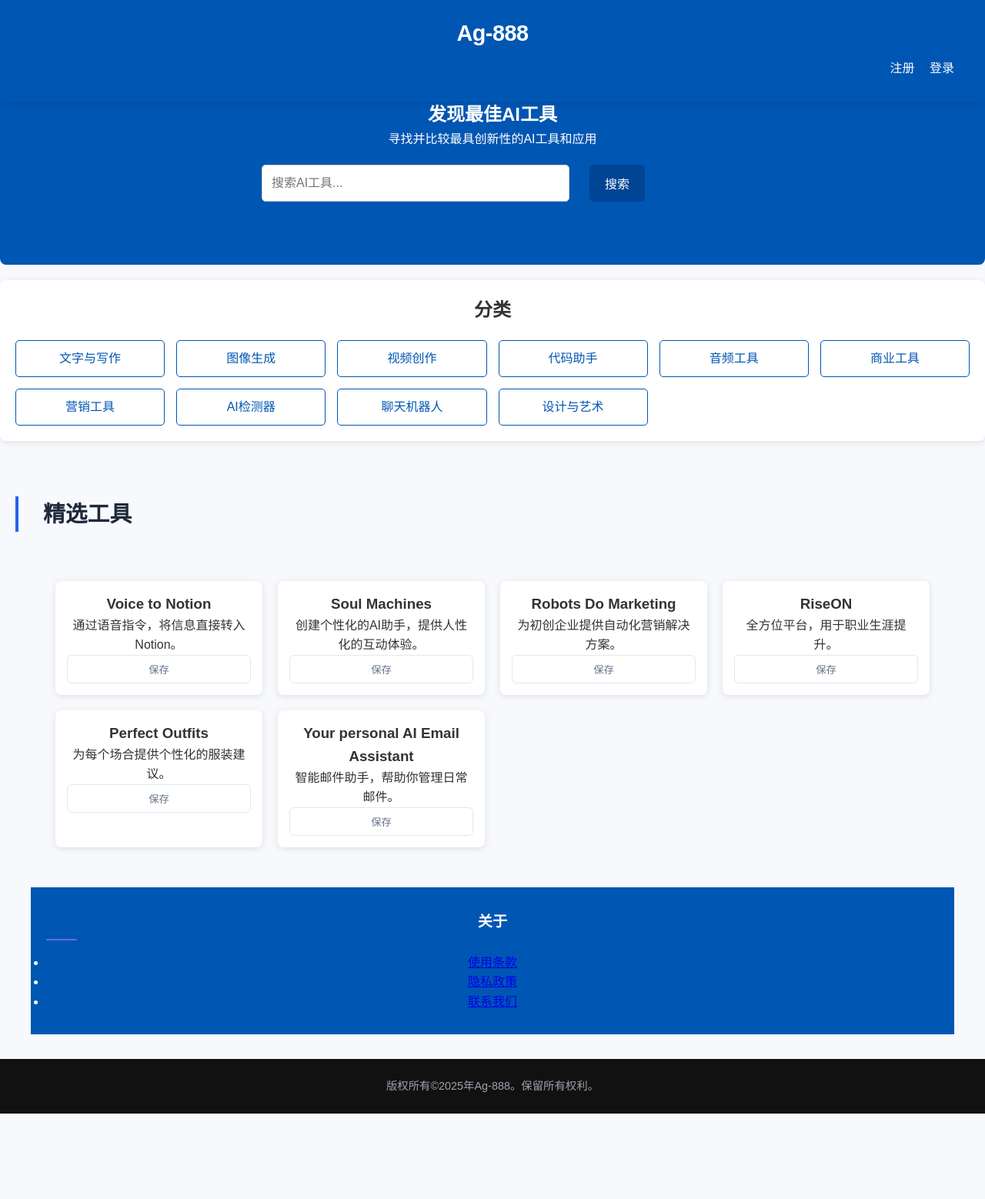
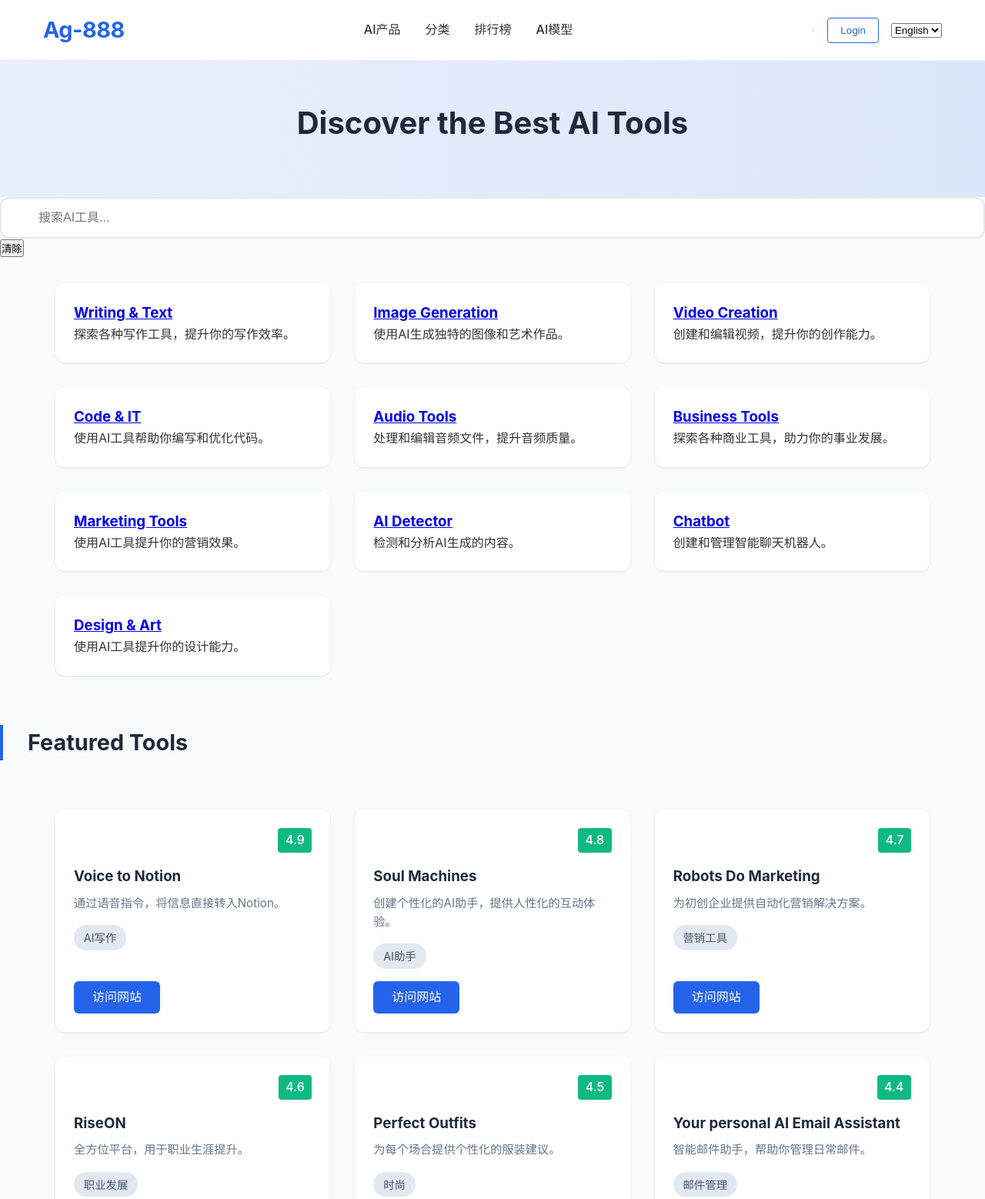
Before and after one commit to cai1141/1141cai.github.io, a plain HTML site: page index.html in a window 1280 px wide. Shown: the top 1558 px of the page at 77% size. Before the commit the page ends 1447 px from the top, so only its background shows below. Drawn offline with Linux system fonts and the light colour scheme.

Commit message:
Update index.html

```diff
--- a/index.html
+++ b/index.html
@@ -6,203 +6,195 @@
     <title data-i18n="page.title">AI工具导航 - Ag-888</title>
     <link rel="stylesheet" href="styles/main.css">
     <link rel="stylesheet" href="styles/responsive.css">
-    <style>
-        body {
-            font-family: Arial, sans-serif;
-            margin: 0;
-            padding: 0;
-            background-color: #f7f9fc; /* 更柔和的背景色 */
-            color: #333; /* 深色文本 */
-        }
-        .main-header {
-            background-color: #0056b3; /* 深蓝色 */
-            padding: 20px;
-            text-align: center;
-            box-shadow: 0 2px 10px rgba(0, 0, 0, 0.1);
-        }
-        .main-header h1 {
-            color: white;
-            margin: 0;
-        }
-        .auth-links {
-            text-align: right;
-            margin: 10px 20px;
-        }
-        .auth-links a {
-            color: #ffffff; /* 白色 */
-            margin-left: 15px;
-            text-decoration: none;
-        }
-        .hero-section {
-            text-align: center;
-            padding: 50px 20px;
-            background-color: #0056b3; /* 深蓝色 */
-            color: white;
-            margin-bottom: 20px;
-            border-radius: 8px;
-        }
-        .search-container {
-            margin-top: 20px;
-        }
-        .search-input {
-            padding: 12px;
-            width: 400px; /* 增加搜索栏宽度 */
-            border: 1px solid #ccc;
-            border-radius: 5px;
-            transition: border 0.3s;
-        }
-        .search-input:focus {
-            border-color: #004494;
-            outline: none;
-        }
-        .search-button {
-            padding: 12px 20px;
-            background-color: #004494; /* 更深的蓝色 */
-            color: white;
-            border: none;
-            border-radius: 5px;
-            cursor: pointer;
-            margin-left: 10px;
-            transition: background 0.3s;
-        }
-        .search-button:hover {
-            background-color: #003366; /* 更深的蓝色 */
-        }
-        .categories {
-            padding: 20px;
-            background-color: #ffffff; /* 白色背景 */
-            border-radius: 8px;
-            box-shadow: 0 2px 10px rgba(0, 0, 0, 0.1);
-            margin: 20px 0;
-        }
-        .categories h2 {
-            text-align: center;
-            margin-bottom: 20px;
-        }
-        .categories ul {
-            list-style: none;
-            padding: 0;
-            display: grid;
-            grid-template-columns: repeat(auto-fill, minmax(180px, 1fr));
-            gap: 15px;
-        }
-        .categories a {
-            text-decoration: none;
-            color: #0056b3; /* 深蓝色 */
-            padding: 10px;
-            border: 1px solid #0056b3;
-            border-radius: 5px;
-            display: block;
-            text-align: center;
-            transition: background 0.3s, color 0.3s;
-        }
-        .categories a:hover {
-            color: white;
-            background-color: #0056b3; /* 深蓝色 */
-        }
-        .featured-section {
-            padding: 20px;
-        }
-        .tools-grid {
-            display: grid;
-            grid-template-columns: repeat(auto-fill, minmax(220px, 1fr)); /* 增加卡片宽度 */
-            gap: 20px; /* 增加卡片间距 */
-        }
-        .tool-card {
-            background-color: #ffffff; /* 白色背景 */
-            border-radius: 8px;
-            box-shadow: 0 2px 10px rgba(0, 0, 0, 0.1);
-            padding: 15px;
-            text-align: center;
-            transition: transform 0.3s;
-        }
-        .tool-card:hover {
-            transform: translateY(-5px);
-        }
-        .footer-container {
-            background-color: #0056b3; /* 深蓝色 */
-            color: white;
-            padding: 20px;
-            text-align: center;
-        }
-        .footer-section {
-            margin: 10px 0;
-        }
-    </style>
 </head>
 <body>
     <header class="main-header">
+        <div class="header-container">
+            <div class="logo">
                 <h1 class="logo-text">Ag-888</h1>
-        <div class="auth-links">
-            <a href="register.html">注册</a>
-            <a href="login.html">登录</a>
+            </div>
+            <nav class="main-nav">
+                <ul>
+                    <li><a href="index.html">AI产品</a></li>
+                    <li class="has-dropdown">
+                        <a href="#">分类</a>
+                        <div class="dropdown-menu">
+                            <a href="categories/writing.html" data-i18n="categories.writing">文字与写作</a>
+                            <a href="categories/image.html" data-i18n="categories.image">图像</a>
+                            <a href="categories/video.html" data-i18n="categories.video">视频</a>
+                            <a href="categories/code.html" data-i18n="categories.code">代码&IT</a>
+                            <a href="categories/audio.html" data-i18n="categories.audio">音频</a>
+                            <a href="categories/business.html" data-i18n="categories.business">商业</a>
+                            <a href="categories/marketing.html" data-i18n="categories.marketing">营销</a>
+                            <a href="categories/detector.html" data-i18n="categories.detector">AI检测器</a>
+                            <a href="categories/chatbot.html" data-i18n="categories.chatbot">聊天机器人</a>
+                            <a href="categories/design.html" data-i18n="categories.design">设计与艺术</a>
+                        </div>
+                    </li>
+                    <li><a href="#">排行榜</a></li>
+                    <li><a href="#">AI模型</a></li>
+                </ul>
+            </nav>
+            <div class="user-actions">
+                <button class="btn-register" data-i18n="actions.register">注册</button>
+                <button class="btn-login" data-i18n="actions.login">登录</button>
+                <select class="language-selector" onchange="changeLanguage(this.value)">
+                    <option value="zh">中文</option>
+                    <option value="en">English</option>
+                </select>
+            </div>
         </div>
     </header>
 
     <main>
-        <section class="hero-section">
+        <section class="category-header">
             <h1 data-i18n="hero.title">发现最佳AI工具</h1>
             <p data-i18n="hero.description">寻找并比较最具创新性的AI工具和应用</p>
-            <div class="search-container">
-                <input
-                    type="text"
-                    class="search-input"
-                    data-i18n="search.placeholder"
-                    placeholder="搜索AI工具..."
-                    autocomplete="off"
-                >
-                <button class="search-button" data-i18n="actions.search">搜索</button>
-            </div>
+        </section>
+
+        <section class="search-section">
+            <input type="text" class="search-input" placeholder="搜索AI工具..." />
+            <button class="clear-button">清除</button>
         </section>
 
         <section class="categories">
             <h2 data-i18n="categories.title">分类</h2>
-            <ul id="category-list">
-                <li><a href="categories/writing.html" data-i18n="categories.writing">文字与写作</a></li>
-                <li><a href="categories/image.html" data-i18n="categories.image">图像生成</a></li>
-                <li><a href="categories/video.html" data-i18n="categories.video">视频创作</a></li>
-                <li><a href="categories/code.html" data-i18n="categories.code">代码助手</a></li>
-                <li><a href="categories/audio.html" data-i18n="categories.audio">音频工具</a></li>
-                <li><a href="categories/business.html" data-i18n="categories.business">商业工具</a></li>
-                <li><a href="categories/marketing.html" data-i18n="categories.marketing">营销工具</a></li>
-                <li><a href="categories/detector.html" data-i18n="categories.detector">AI检测器</a></li>
-                <li><a href="categories/chatbot.html" data-i18n="categories.chatbot">聊天机器人</a></li>
-                <li><a href="categories/design.html" data-i18n="categories.design">设计与艺术</a></li>
-            </ul>
+            <div class="tools-grid">
+                <div class="tool-card">
+                    <h3><a href="categories/writing.html" data-i18n="categories.writing">文字与写作</a></h3>
+                    <p>探索各种写作工具，提升你的写作效率。</p>
+                </div>
+                <div class="tool-card">
+                    <h3><a href="categories/image.html" data-i18n="categories.image">图像生成</a></h3>
+                    <p>使用AI生成独特的图像和艺术作品。</p>
+                </div>
+                <div class="tool-card">
+                    <h3><a href="categories/video.html" data-i18n="categories.video">视频创作</a></h3>
+                    <p>创建和编辑视频，提升你的创作能力。</p>
+                </div>
+                <div class="tool-card">
+                    <h3><a href="categories/code.html" data-i18n="categories.code">代码助手</a></h3>
+                    <p>使用AI工具帮助你编写和优化代码。</p>
+                </div>
+                <div class="tool-card">
+                    <h3><a href="categories/audio.html" data-i18n="categories.audio">音频工具</a></h3>
+                    <p>处理和编辑音频文件，提升音频质量。</p>
+                </div>
+                <div class="tool-card">
+                    <h3><a href="categories/business.html" data-i18n="categories.business">商业工具</a></h3>
+                    <p>探索各种商业工具，助力你的事业发展。</p>
+                </div>
+                <div class="tool-card">
+                    <h3><a href="categories/marketing.html" data-i18n="categories.marketing">营销工具</a></h3>
+                    <p>使用AI工具提升你的营销效果。</p>
+                </div>
+                <div class="tool-card">
+                    <h3><a href="categories/detector.html" data-i18n="categories.detector">AI检测器</a></h3>
+                    <p>检测和分析AI生成的内容。</p>
+                </div>
+                <div class="tool-card">
+                    <h3><a href="categories/chatbot.html" data-i18n="categories.chatbot">聊天机器人</a></h3>
+                    <p>创建和管理智能聊天机器人。</p>
+                </div>
+                <div class="tool-card">
+                    <h3><a href="categories/design.html" data-i18n="categories.design">设计与艺术</a></h3>
+                    <p>使用AI工具提升你的设计能力。</p>
+                </div>
+            </div>
         </section>
 
         <section class="featured-section">
             <h2 class="section-title" data-i18n="sections.featured">精选工具</h2>
             <div class="tools-grid">
                 <div class="tool-card">
+                    <div class="tool-header">
+                        <div class="tool-rating">4.9</div>
+                    </div>
+                    <div class="tool-content">
                         <h3>Voice to Notion</h3>
                         <p>通过语音指令，将信息直接转入Notion。</p>
-                    <button class="btn-save">保存</button>
+                        <div class="tool-tags">
+                            <span class="tag">AI写作</span>
+                        </div>
+                    </div>
+                    <div class="tool-footer">
+                        <a href="https://www.notion.so" target="_blank" class="btn-visit">访问网站</a>
+                    </div>
                 </div>
                 <div class="tool-card">
+                    <div class="tool-header">
+                        <div class="tool-rating">4.8</div>
+                    </div>
+                    <div class="tool-content">
                         <h3>Soul Machines</h3>
                         <p>创建个性化的AI助手，提供人性化的互动体验。</p>
-                    <button class="btn-save">保存</button>
+                        <div class="tool-tags">
+                            <span class="tag">AI助手</span>
+                        </div>
+                    </div>
+                    <div class="tool-footer">
+                        <a href="https://soulmachines.com" target="_blank" class="btn-visit">访问网站</a>
+                    </div>
                 </div>
                 <div class="tool-card">
+                    <div class="tool-header">
+                        <div class="tool-rating">4.7</div>
+                    </div>
+                    <div class="tool-content">
                         <h3>Robots Do Marketing</h3>
                         <p>为初创企业提供自动化营销解决方案。</p>
-                    <button class="btn-save">保存</button>
+                        <div class="tool-tags">
+                            <span class="tag">营销工具</span>
+                        </div>
+                    </div>
+                    <div class="tool-footer">
+                        <a href="https://robotsdomarketing.com" target="_blank" class="btn-visit">访问网站</a>
+                    </div>
                 </div>
                 <div class="tool-card">
+                    <div class="tool-header">
+                        <div class="tool-rating">4.6</div>
+                    </div>
+                    <div class="tool-content">
                         <h3>RiseON</h3>
                         <p>全方位平台，用于职业生涯提升。</p>
-                    <button class="btn-save">保存</button>
+                        <div class="tool-tags">
+                            <span class="tag">职业发展</span>
+                        </div>
+                    </div>
+                    <div class="tool-footer">
+                        <a href="https://riseon.com" target="_blank" class="btn-visit">访问网站</a>
+                    </div>
                 </div>
                 <div class="tool-card">
+                    <div class="tool-header">
+                        <div class="tool-rating">4.5</div>
+                    </div>
+                    <div class="tool-content">
                         <h3>Perfect Outfits</h3>
                         <p>为每个场合提供个性化的服装建议。</p>
-                    <button class="btn-save">保存</button>
+                        <div class="tool-tags">
+                            <span class="tag">时尚</span>
+                        </div>
+                    </div>
+                    <div class="tool-footer">
+                        <a href="https://perfectoutfits.com" target="_blank" class="btn-visit">访问网站</a>
+                    </div>
                 </div>
                 <div class="tool-card">
+                    <div class="tool-header">
+                        <div class="tool-rating">4.4</div>
+                    </div>
+                    <div class="tool-content">
                         <h3>Your personal AI Email Assistant</h3>
                         <p>智能邮件助手，帮助你管理日常邮件。</p>
-                    <button class="btn-save">保存</button>
+                        <div class="tool-tags">
+                            <span class="tag">邮件管理</span>
+                        </div>
+                    </div>
+                    <div class="tool-footer">
+                        <a href="https://yourpersonalaiemailassistant.com" target="_blank" class="btn-visit">访问网站</a>
+                    </div>
                 </div>
             </div>
         </section>
@@ -211,7 +203,7 @@
     <footer>
         <div class="footer-container">
             <div class="footer-section">
-                <h3 data-i18n="footer.about">关于</h3>
+                <h3 style="color: black;" data-i18n="footer.about">关于</h3>
                 <ul>
                     <li><a href="#" data-i18n="footer.terms">使用条款</a></li>
                     <li><a href="#" data-i18n="footer.privacy">隐私政策</a></li>
@@ -224,6 +216,36 @@
         </div>
     </footer>
 
+    <!-- 注册模态框 -->
+    <div id="registerModal" class="modal">
+        <div class="modal-content register-modal-content">
+            <span class="close" onclick="closeModal('registerModal')">&times;</span>
+            <h2>注册</h2>
+            <form id="registerForm">
+                <label for="registerEmail">邮箱:</label>
+                <input type="email" id="registerEmail" required>
+                <label for="registerPassword">密码:</label>
+                <input type="password" id="registerPassword" required>
+                <button type="submit">注册</button>
+            </form>
+        </div>
+    </div>
+
+    <!-- 登录模态框 -->
+    <div id="loginModal" class="modal">
+        <div class="modal-content">
+            <span class="close" onclick="closeModal('loginModal')">&times;</span>
+            <h2>登录</h2>
+            <form id="loginForm">
+                <label for="loginEmail">邮箱:</label>
+                <input type="email" id="loginEmail" required>
+                <label for="loginPassword">密码:</label>
+                <input type="password" id="loginPassword" required>
+                <button type="submit">登录</button>
+            </form>
+        </div>
+    </div>
+
     <script src="js/i18n.js"></script>
     <script src="js/main.js"></script>
 </body>
```
Lines whose indentation alone changed are shown as unchanged.
